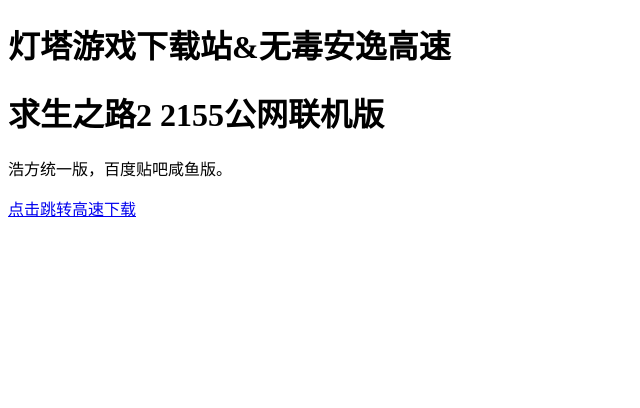
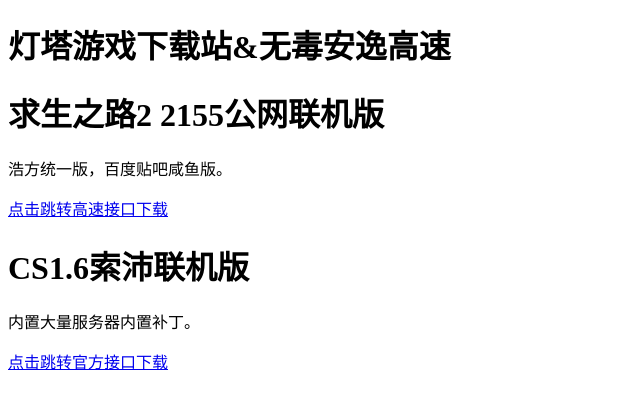
Before and after one commit to xgp2012/game, a plain HTML site: page index.html in a window 1280 px wide. Shown: the whole page, without its empty margins (0-640 px from the left). Drawn offline with Linux system fonts and the light colour scheme.

Commit message:
Update index.html

```diff
--- a/index.html
+++ b/index.html
@@ -10,7 +10,10 @@
     <h1>灯塔游戏下载站&无毒安逸高速</h1>
     <h1>求生之路2 2155公网联机版</h1>
     <p>浩方统一版，百度贴吧咸鱼版。</p>
-    <p><a href="https://download-sc2.huang1111.cn/api/v3/slave/download/0/bmV3Mi9iYXNpYy83ODUzOC8yMDI1LzA1MTAvMTQzNS9MZWZ0IDQgRGVhZCAyIHYyMTU144CQ55m-5bqm5rGC55Sf5LmL6Lev5ZCn5qyi6L-O5L2g44CRLnppcA/Left%204%20Dead%202%20v2155%E3%80%90%E7%99%BE%E5%BA%A6%E6%B1%82%E7%94%9F%E4%B9%8B%E8%B7%AF%E5%90%A7%E6%AC%A2%E8%BF%8E%E4%BD%A0%E3%80%91.zip?sign=jQ5Q6KokHO-_6gEZC5hQj80xtAYiKdt7HsEpKr2HjT4%3D%3A1761271361">点击跳转高速下载</a>
+    <p><a href="https://download-sc2.huang1111.cn/api/v3/slave/download/0/bmV3Mi9iYXNpYy83ODUzOC8yMDI1LzA1MTAvMTQzNS9MZWZ0IDQgRGVhZCAyIHYyMTU144CQ55m-5bqm5rGC55Sf5LmL6Lev5ZCn5qyi6L-O5L2g44CRLnppcA/Left%204%20Dead%202%20v2155%E3%80%90%E7%99%BE%E5%BA%A6%E6%B1%82%E7%94%9F%E4%B9%8B%E8%B7%AF%E5%90%A7%E6%AC%A2%E8%BF%8E%E4%BD%A0%E3%80%91.zip?sign=jQ5Q6KokHO-_6gEZC5hQj80xtAYiKdt7HsEpKr2HjT4%3D%3A1761271361">点击跳转高速接口下载</a>
+    <h1>CS1.6索沛联机版</h1>
+     <p>内置大量服务器内置补丁。</p>
+     <p><a href="http://wp.csgo16.com/down.php/ca96c46f03d167331771f12a5434a0e2.exe">点击跳转官方接口下载</a>
     <p>
 </body>
 
```
